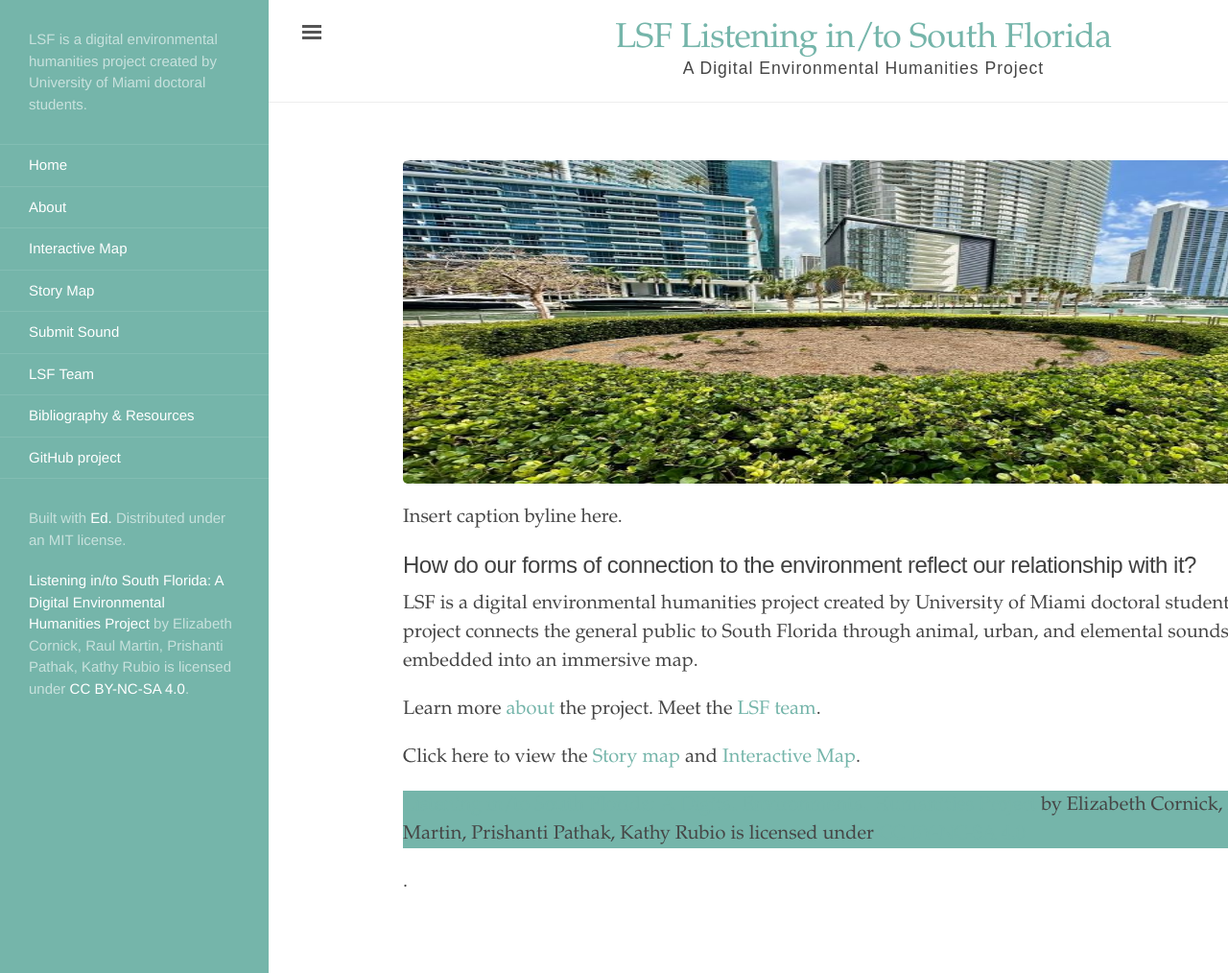
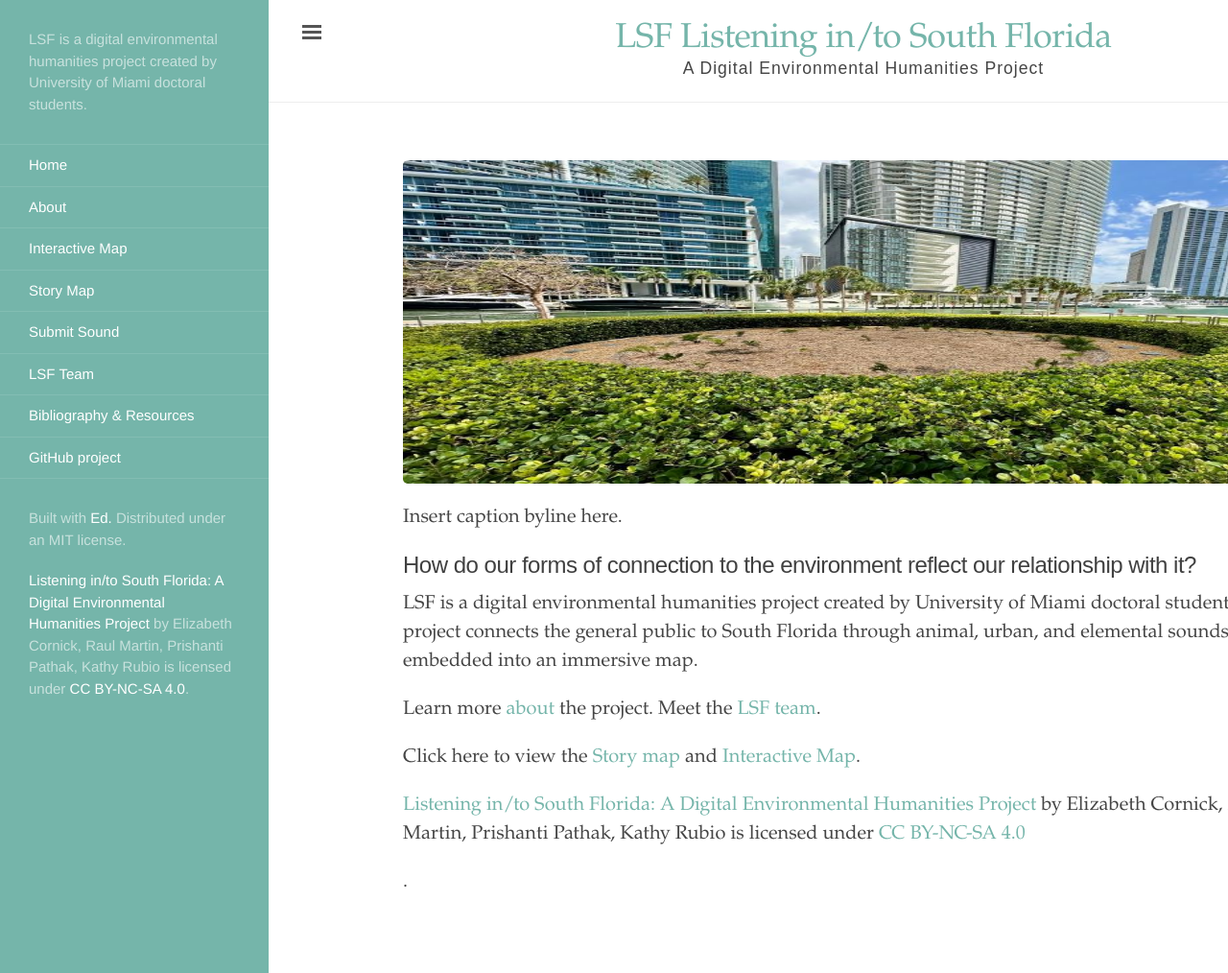
Before and after one commit to rm4-25/lsf_3, a Jekyll site: the page built from index.html, in a window 1280 px wide and 1014 px high. Shown: the whole window at 96% size. Built offline with Jekyll 4.4.1, drawn with Linux system fonts in a browser that asks for light colours.

Commit message:
Update index.html
Removed background-color.

```diff
--- a/index.html
+++ b/index.html
@@ -24,4 +24,6 @@
 </p>
 
 
-<p style="background-color:rgb(117,181,170);" xmlns:cc="http://creativecommons.org/ns#" xmlns:dct="http://purl.org/dc/terms/"><a property="dct:title" rel="cc:attributionURL" href="https://rm4-25.github.io/lsf_3/">Listening in/to South Florida: A Digital Environmental Humanities Project</a> by <span property="cc:attributionName">Elizabeth Cornick, Raul Martin, Prishanti Pathak, Kathy Rubio</span> is licensed under <a href="https://creativecommons.org/licenses/by-nc-sa/4.0/?ref=chooser-v1" target="_blank" rel="license noopener noreferrer" style="display:inline-block;">CC BY-NC-SA 4.0</a></p>.
+<p xmlns:cc="http://creativecommons.org/ns#" xmlns:dct="http://purl.org/dc/terms/"><a property="dct:title" rel="cc:attributionURL" href="https://rm4-25.github.io/lsf_3/">Listening in/to South Florida: A Digital Environmental Humanities Project</a> by <span property="cc:attributionName">Elizabeth Cornick, Raul Martin, Prishanti Pathak, Kathy Rubio</span> is licensed under <a href="https://creativecommons.org/licenses/by-nc-sa/4.0/?ref=chooser-v1" target="_blank" rel="license noopener noreferrer" style="display:inline-block;">CC BY-NC-SA 4.0</a></p>.
+
+<!--style="background-color:rgb(117,181,170);"-->
```
